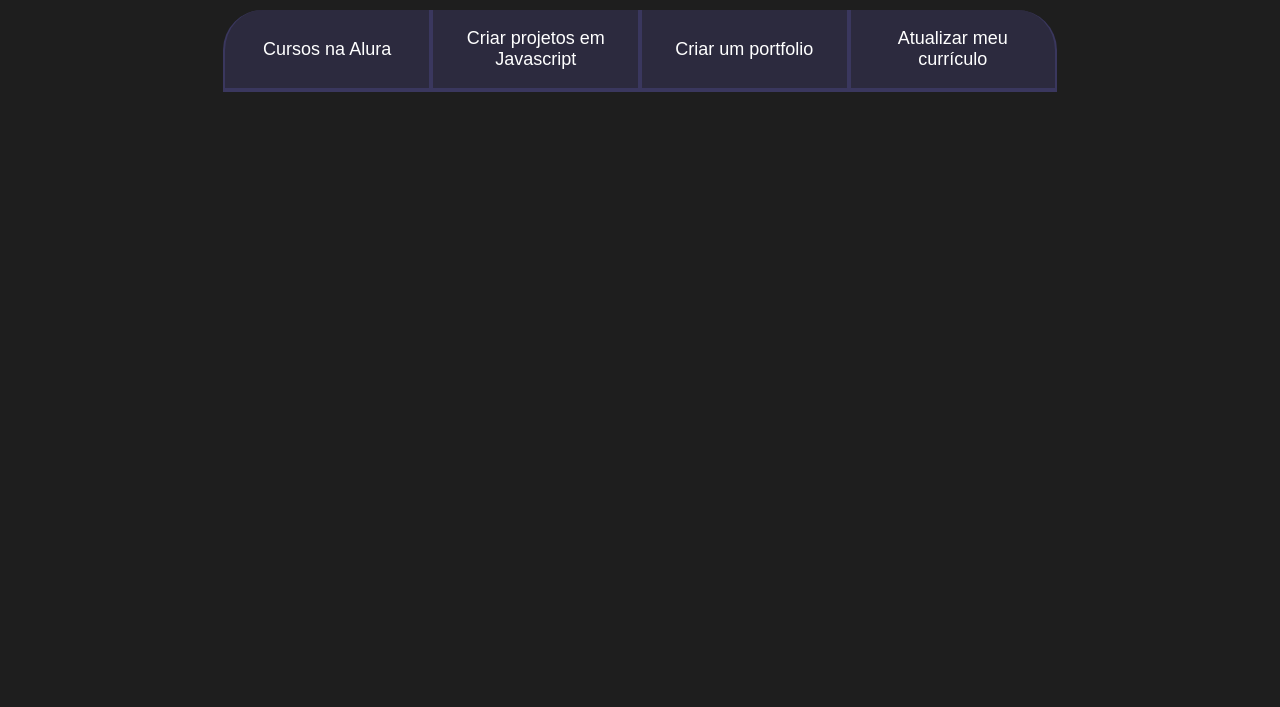
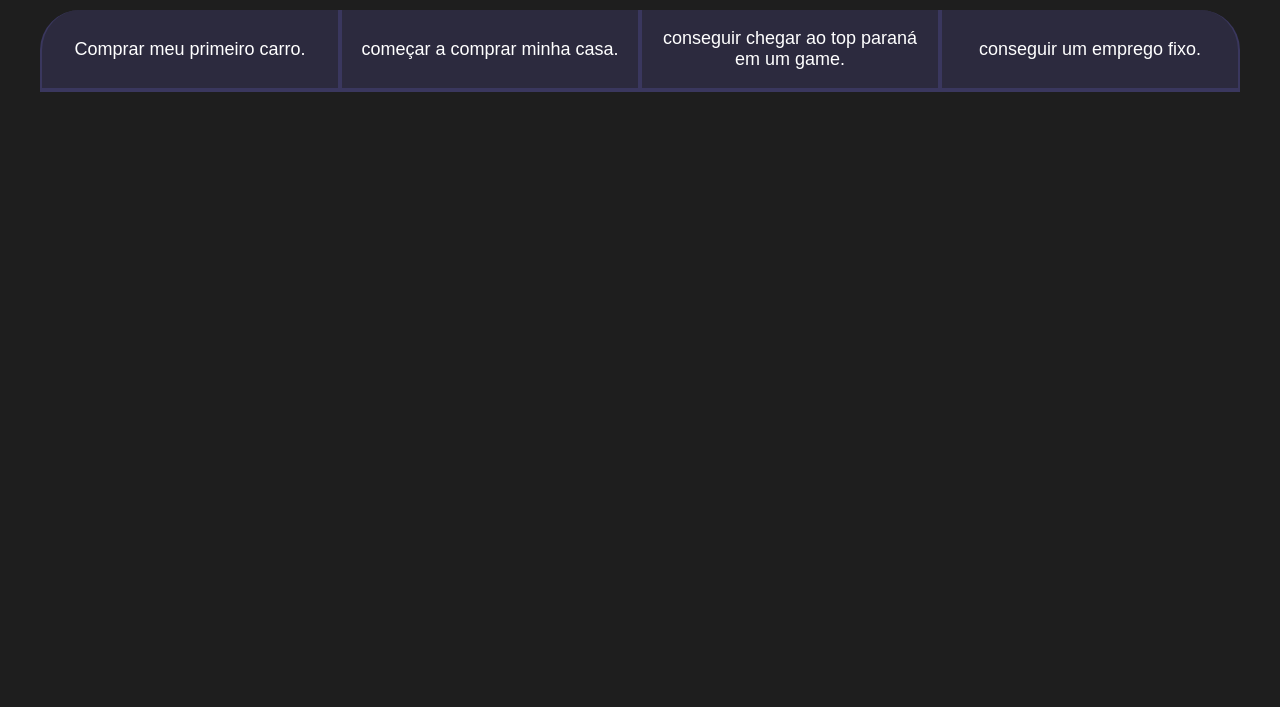
Before and after one commit to BLACKWHITY444/OBJETIVOS-DO-ANO-2026, a plain HTML site: page index.html in a window 1280 px wide. Shown: the part 93-800 px from the top of the page. Drawn offline with Linux system fonts and the light colour scheme.

Commit message:
Add files via upload

```diff
--- a/index.html
+++ b/index.html
@@ -11,10 +11,10 @@
     <section class="conteudo-principal">
       <h2 class="titulo-principal">Meus Objetivos do ano<span>_</span></h2>
       <div class="botoes">
-        <button class="botao">Cursos na Alura</button>
-        <button class="botao">Criar projetos em Javascript</button>
-        <button class="botao">Criar um portfolio</button>
-        <button class="botao">Atualizar meu currículo</button>
+        <button class="botao">Comprar meu primeiro carro.</button>
+        <button class="botao">começar a comprar minha casa.</button>
+        <button class="botao">conseguir chegar ao top paraná em um game.</button>
+        <button class="botao">conseguir um emprego fixo.</button>
       </div>
     </section>
   </body>
```
